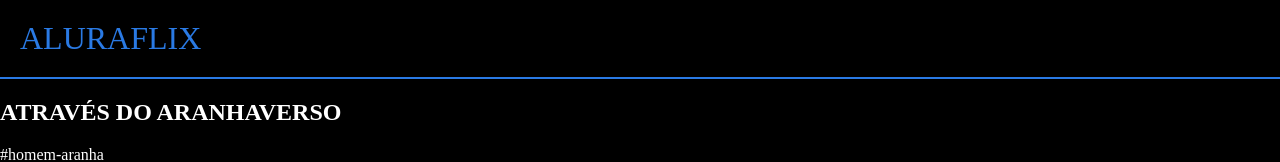
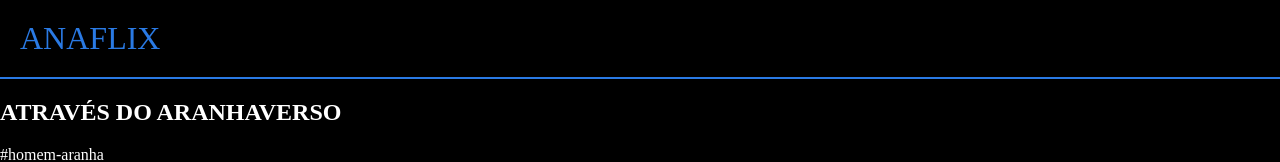
Before and after one commit to Anabeatriz277/AnaFLIX, a plain HTML site: page index.html in a window 1280 px wide. Shown: the top 162 px of the page. Drawn offline with Linux system fonts and the light colour scheme.

Commit message:
Update index.html

```diff
--- a/index.html
+++ b/index.html
@@ -7,11 +7,11 @@
     <link
         href="https://fonts.googleapis.com/css2?family=Chakra+Petch:ital,wght@0,300;0,400;0,500;0,600;0,700;1,300;1,400;1,500;1,600;1,700&display=swap"
         rel="stylesheet">
-    <title>Aluraflix</title>
+    <title>AnaFLIX</title>
 </head>
 
 <body>
-    <header>ALURAFLIX</header>
+    <header>ANAFLIX</header>
 
     <section class="chamada">
         <div class="chamada-texto">
```
